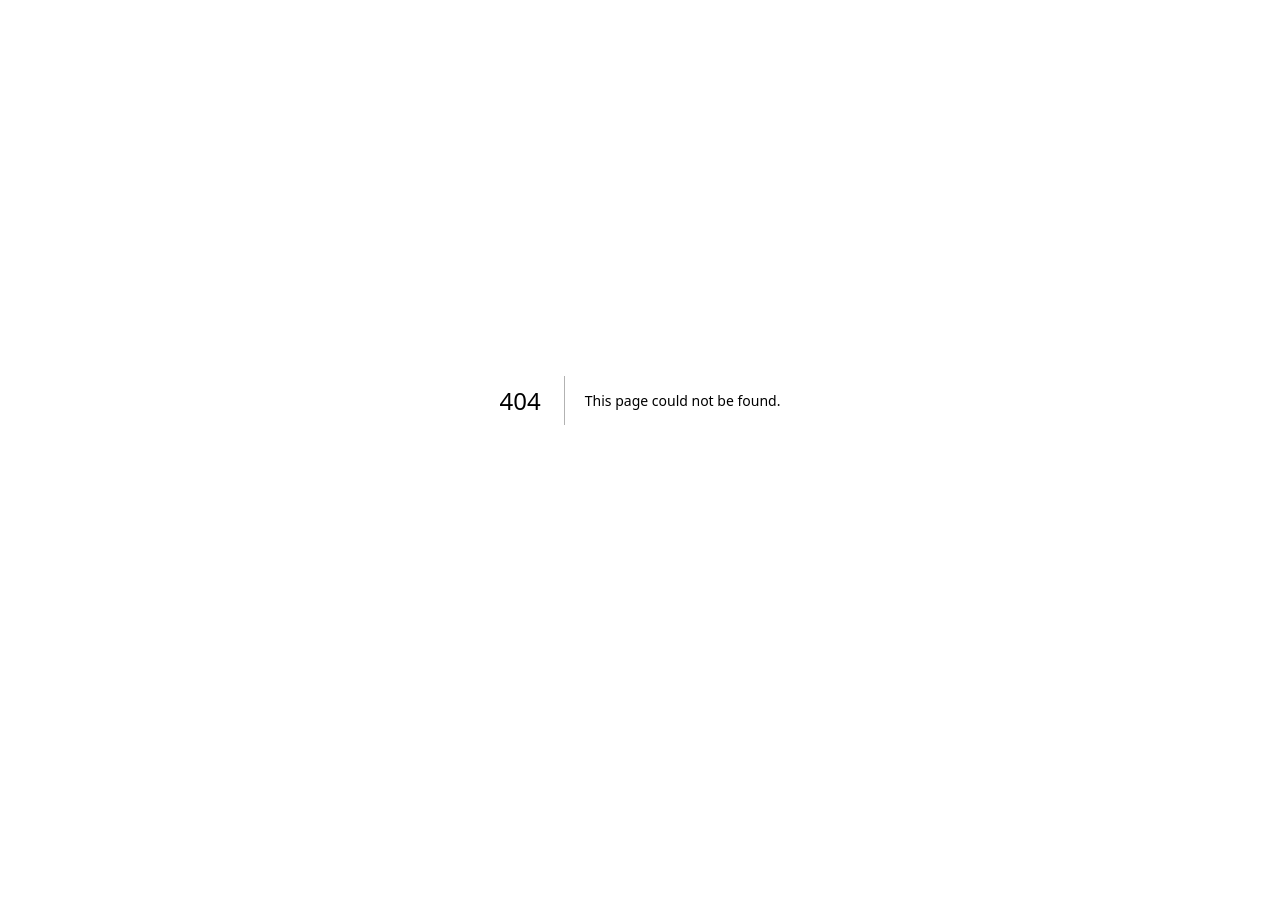
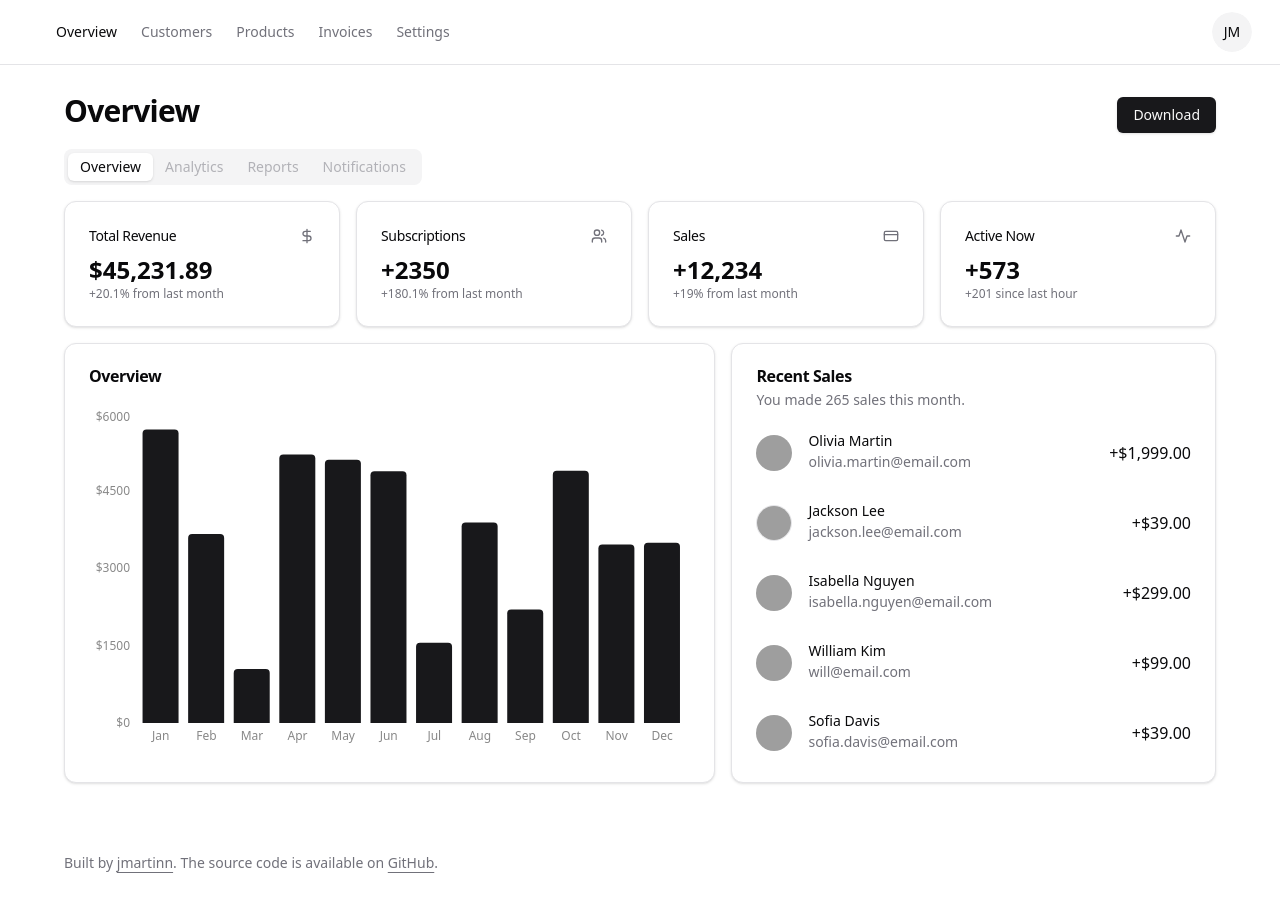
Before and after one commit to jmartinn/smart-city-dashboard, a Next.js app: page / in a window 1280 px wide. Before the commit this address had no page. Before the commit the page ends 800 px from the top, so only its background shows below. Built offline with nearby package versions, Linux system fonts and the light colour scheme; no server answers; grey boxes are pictures that could not be loaded.

Commit message:
feat(dashboard): add initial dashboard structure
- Create basic layout and page for dashboard

```diff
--- /dev/null
+++ b/app/(routes)/(dashboard)/layout.tsx
@@ -0,0 +1,16 @@
+import { SiteFooter } from '@/components/site-footer';
+import { SiteHeader } from '@/components/site-header';
+
+interface AppLayoutProps {
+  children: React.ReactNode;
+}
+
+export default function AppLayout({ children }: AppLayoutProps) {
+  return (
+    <>
+      <SiteHeader />
+      <main className="container flex-1">{children}</main>
+      <SiteFooter />
+    </>
+  );
+}
--- /dev/null
+++ b/app/(routes)/(dashboard)/page.tsx
@@ -0,0 +1,164 @@
+import { Overview } from '@/components/overview';
+import { RecentSales } from '@/components/recent-sales';
+import { Button } from '@/components/ui/button';
+import {
+  Card,
+  CardContent,
+  CardDescription,
+  CardHeader,
+  CardTitle,
+} from '@/components/ui/card';
+import { Tabs, TabsContent, TabsList, TabsTrigger } from '@/components/ui/tabs';
+
+export default function Home() {
+  return (
+    <div className="space-y-4 p-8 pt-6">
+      <div className="flex items-center justify-between space-y-2">
+        <h2 className="text-3xl font-bold tracking-tight">Overview</h2>
+        <div className="flex items-center space-x-2">
+          <Button>Download</Button>
+        </div>
+      </div>
+      <Tabs defaultValue="overview" className="space-y-4">
+        <TabsList>
+          <TabsTrigger value="overview">Overview</TabsTrigger>
+          <TabsTrigger value="analytics" disabled>
+            Analytics
+          </TabsTrigger>
+          <TabsTrigger value="reports" disabled>
+            Reports
+          </TabsTrigger>
+          <TabsTrigger value="notifications" disabled>
+            Notifications
+          </TabsTrigger>
+        </TabsList>
+        <TabsContent value="overview" className="space-y-4">
+          <div className="grid gap-4 md:grid-cols-2 lg:grid-cols-4">
+            <Card>
+              <CardHeader className="flex flex-row items-center justify-between space-y-0 pb-2">
+                <CardTitle className="text-sm font-medium">
+                  Total Revenue
+                </CardTitle>
+                <svg
+                  xmlns="http://www.w3.org/2000/svg"
+                  viewBox="0 0 24 24"
+                  fill="none"
+                  stroke="currentColor"
+                  strokeLinecap="round"
+                  strokeLinejoin="round"
+                  strokeWidth="2"
+                  className="size-4 text-muted-foreground"
+                >
+                  <path d="M12 2v20M17 5H9.5a3.5 3.5 0 0 0 0 7h5a3.5 3.5 0 0 1 0 7H6" />
+                </svg>
+              </CardHeader>
+              <CardContent>
+                <div className="text-2xl font-bold">$45,231.89</div>
+                <p className="text-xs text-muted-foreground">
+                  +20.1% from last month
+                </p>
+              </CardContent>
+            </Card>
+            <Card>
+              <CardHeader className="flex flex-row items-center justify-between space-y-0 pb-2">
+                <CardTitle className="text-sm font-medium">
+                  Subscriptions
+                </CardTitle>
+                <svg
+                  xmlns="http://www.w3.org/2000/svg"
+                  viewBox="0 0 24 24"
+                  fill="none"
+                  stroke="currentColor"
+                  strokeLinecap="round"
+                  strokeLinejoin="round"
+                  strokeWidth="2"
+                  className="size-4 text-muted-foreground"
+                >
+                  <path d="M16 21v-2a4 4 0 0 0-4-4H6a4 4 0 0 0-4 4v2" />
+                  <circle cx="9" cy="7" r="4" />
+                  <path d="M22 21v-2a4 4 0 0 0-3-3.87M16 3.13a4 4 0 0 1 0 7.75" />
+                </svg>
+              </CardHeader>
+              <CardContent>
+                <div className="text-2xl font-bold">+2350</div>
+                <p className="text-xs text-muted-foreground">
+                  +180.1% from last month
+                </p>
+              </CardContent>
+            </Card>
+            <Card>
+              <CardHeader className="flex flex-row items-center justify-between space-y-0 pb-2">
+                <CardTitle className="text-sm font-medium">Sales</CardTitle>
+                <svg
+                  xmlns="http://www.w3.org/2000/svg"
+                  viewBox="0 0 24 24"
+                  fill="none"
+                  stroke="currentColor"
+                  strokeLinecap="round"
+                  strokeLinejoin="round"
+                  strokeWidth="2"
+                  className="size-4 text-muted-foreground"
+                >
+                  <rect width="20" height="14" x="2" y="5" rx="2" />
+                  <path d="M2 10h20" />
+                </svg>
+              </CardHeader>
+              <CardContent>
+                <div className="text-2xl font-bold">+12,234</div>
+                <p className="text-xs text-muted-foreground">
+                  +19% from last month
+                </p>
+              </CardContent>
+            </Card>
+            <Card>
+              <CardHeader className="flex flex-row items-center justify-between space-y-0 pb-2">
+                <CardTitle className="text-sm font-medium">
+                  Active Now
+                </CardTitle>
+                <svg
+                  xmlns="http://www.w3.org/2000/svg"
+                  viewBox="0 0 24 24"
+                  fill="none"
+                  stroke="currentColor"
+                  strokeLinecap="round"
+                  strokeLinejoin="round"
+                  strokeWidth="2"
+                  className="size-4 text-muted-foreground"
+                >
+                  <path d="M22 12h-4l-3 9L9 3l-3 9H2" />
+                </svg>
+              </CardHeader>
+              <CardContent>
+                <div className="text-2xl font-bold">+573</div>
+                <p className="text-xs text-muted-foreground">
+                  +201 since last hour
+                </p>
+              </CardContent>
+            </Card>
+          </div>
+          <div className="grid gap-4 md:grid-cols-2 lg:grid-cols-7">
+            <Card className="col-span-4">
+              <CardHeader>
+                <CardTitle>Overview</CardTitle>
+              </CardHeader>
+              <CardContent className="pl-2">
+                <Overview />
+              </CardContent>
+            </Card>
+            <Card className="col-span-3">
+              <CardHeader>
+                <CardTitle>Recent Sales</CardTitle>
+                <CardDescription>
+                  You made 265 sales this month.
+                </CardDescription>
+              </CardHeader>
+              <CardContent>
+                <RecentSales />
+              </CardContent>
+            </Card>
+          </div>
+        </TabsContent>
+      </Tabs>
+    </div>
+  );
+}
```
